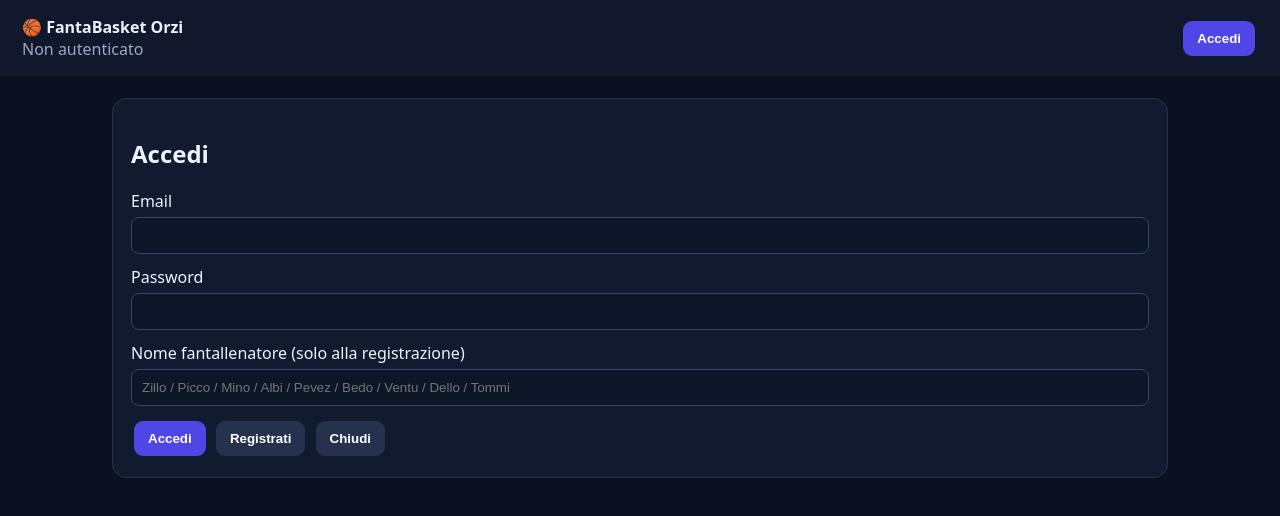
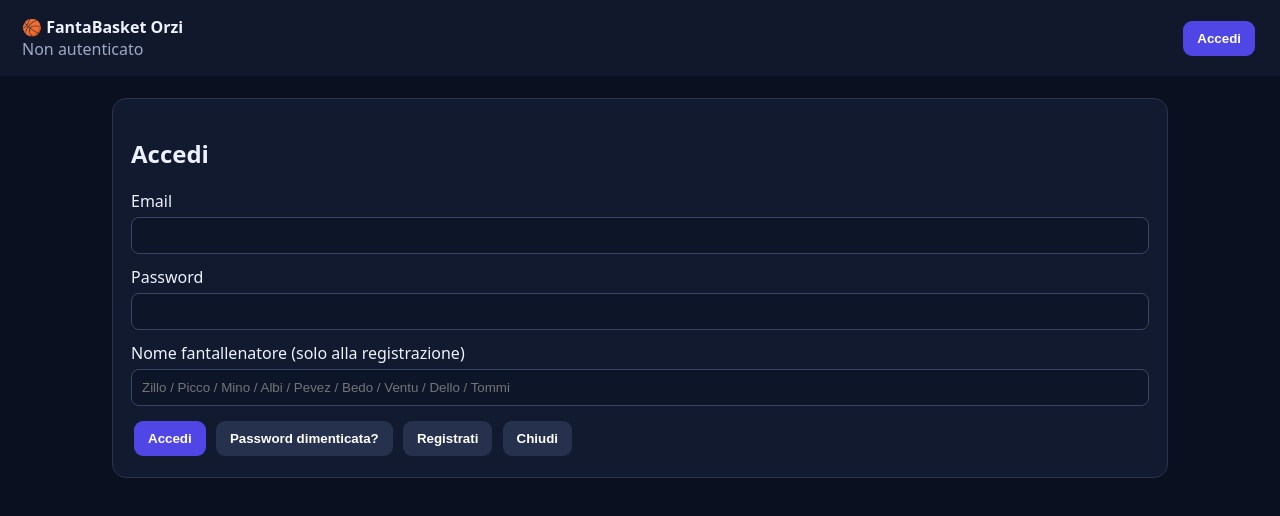
Before and after one commit to Zillo-star/fantabasket-orzi, a website: page index.html in a window 1280 px wide. Both pictures are taken after a click on the button "Accedi". Drawn offline with nearby package versions, Linux system fonts and the light colour scheme.

Commit message:
Update index.html

```diff
--- a/index.html
+++ b/index.html
@@ -236,6 +236,9 @@ td,th{
   >
 
   <button onclick="login()">Accedi</button>
+  <button class="secondary" onclick="forgotPassword()">
+  Password dimenticata?
+</button>
   <button class="secondary" onclick="signup()">Registrati</button>
   <button class="secondary" onclick="hideAuth()">Chiudi</button>
 
```
